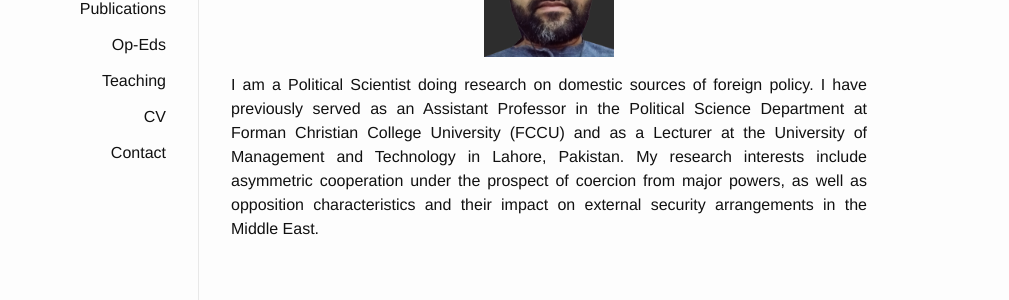
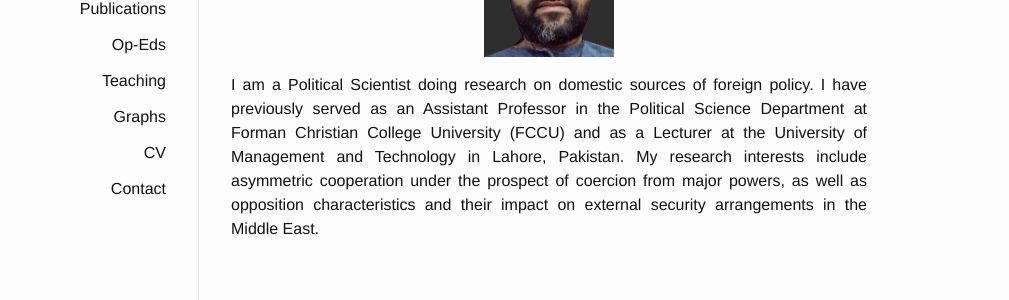
Before and after one commit to srmunir/srmunir.github.io, a Jekyll site: the page built from index.html, in a window 1280 px wide. Shown: the part 193-493 px from the top of the page, without its empty margins (191-1200 px from the left). Built offline with Jekyll 4.4.1, drawn with Linux system fonts in a browser that asks for light colours.

Commit message:
Update header.html

```diff
--- a/_includes/header.html
+++ b/_includes/header.html
@@ -16,6 +16,7 @@
     <a class="page-link" href="{{ "/publications" | prepend: site.baseurl }}">Publications</a>
         <a class="page-link" href="{{ "/articles" | prepend: site.baseurl }}">Op-Eds</a>
             <a class="page-link" href="{{ "/teaching" | prepend: site.baseurl }}">Teaching</a>
+        <a class="page-link" href="{{ "/graphs" | prepend: site.baseurl }}">Graphs</a>
     <a class="page-link" href="{{ "/resume" | prepend: site.baseurl }}">CV</a>
             <a class="page-link" href="{{ "/contact" | prepend: site.baseurl }}">Contact</a>
 
```
